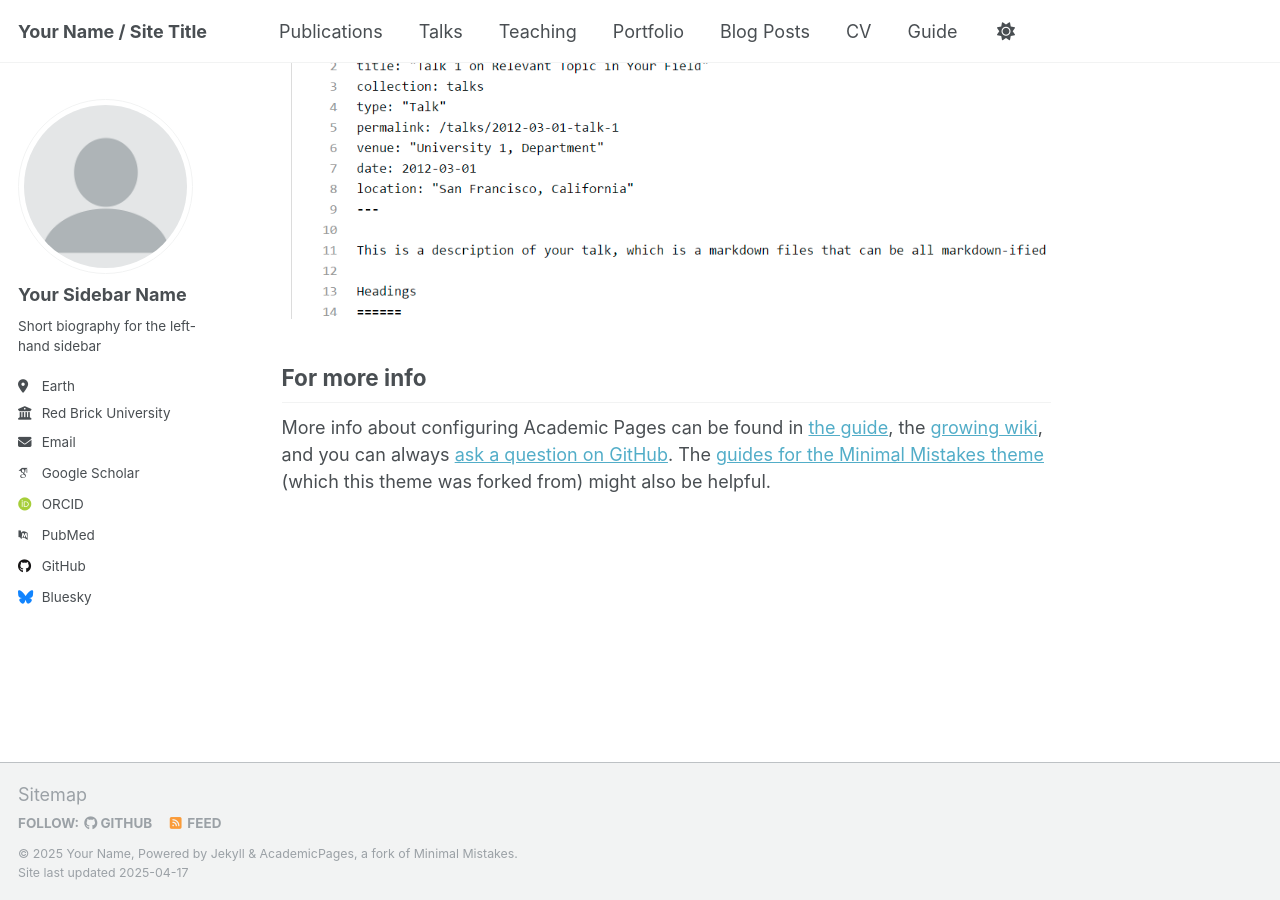
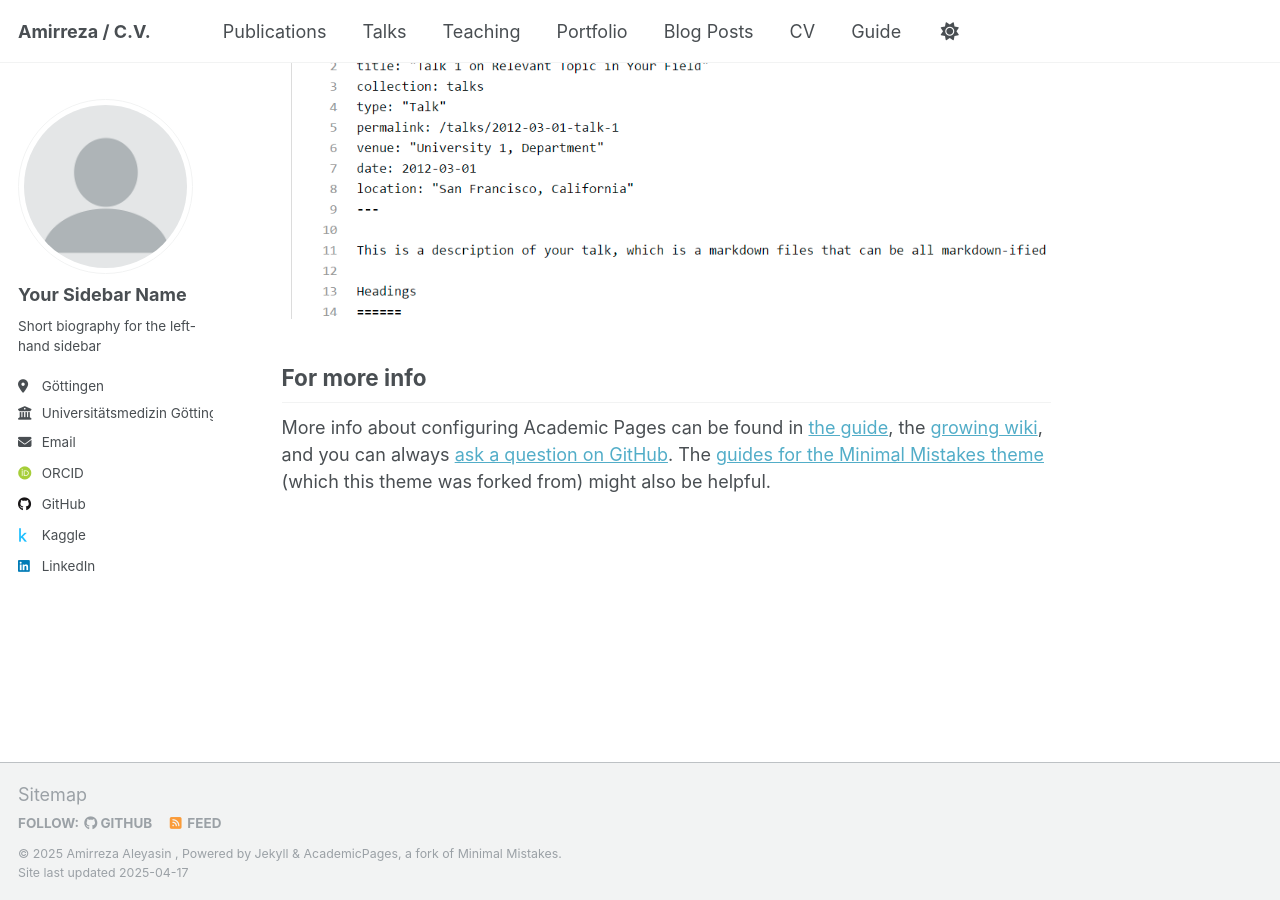
Before and after one commit to Amirreza-0/amirreza-0.github.io, a Jekyll site: the page built from _pages/about.md, in a window 1280 px wide and 900 px high, scrolled down 2636 px. Built offline with Jekyll 4.4.1, drawn with Linux system fonts in a browser that asks for light colours; some web fonts are replaced.

Commit message:
Update _config.yml

```diff
--- a/_config.yml
+++ b/_config.yml
@@ -9,13 +9,13 @@
 # Basic Site Settings
 locale                   : "en-US"
 site_theme               : "default"
-title                    : "Your Name / Site Title"
+title                    : "Amirreza / C.V."
 title_separator          : "-"
-name                     : &name "Your Name"
-description              : &description "personal description"
-url                      : https://academicpages.github.io # the base hostname & protocol for your site e.g. "https://[your GitHub username].github.io"
+name                     : &name "Amirreza Aleyasin  "
+description              : &description "Bioinformatics Researcher"
+url                      : https://amirreza-0.github.io # the base hostname & protocol for your site e.g. "https://[your GitHub username].github.io"
 baseurl                  : "" # the subpath of your site, e.g. "/blog"
-repository               : "academicpages/academicpages.github.io"
+repository               : "Amirreza-0/amirreza-0.github.io"
 
 # Site Author - The following control what appear as part of the author content on the side bar.
 #               If a field is blank the icon and link will not appear, otherwise it will be shown.
@@ -26,18 +26,18 @@ author:
   name             : "Your Sidebar Name"
   pronouns         : # example: "she/her"
   bio              : "Short biography for the left-hand sidebar"
-  location         : "Earth"
-  employer         : "Red Brick University"
+  location         : "Göttingen"
+  employer         : "Universitätsmedizin Göttingen"
   uri              : # URL
-  email            : "none@example.org"
+  email            : "amirreza.alise@gmail.com"
 
   # Academic websites
   arxiv            : # URL - Update with the correct link to your profile
-  googlescholar    : "https://scholar.google.com/citations?user=PS_CX0AAAAAJ"
+  googlescholar    : # "https://scholar.google.com/citations?user=PS_CX0AAAAAJ"
   impactstory      : # URL
-  orcid            : "http://orcid.org/yourorcidurl"
+  orcid            : "http://orcid.org/0000-0003-2742-7138"
   semantic         : # URL
-  pubmed           : "https://www.ncbi.nlm.nih.gov/pubmed/?term=john+snow"
+  pubmed           : # "https://www.ncbi.nlm.nih.gov/pubmed/?term=john+snow"
   researchgate     : # URL
   scopus           : # URL
 
@@ -45,12 +45,12 @@ author:
   bitbucket        : # Username - Update with your username on the site
   codepen          : # Username
   dribbble         : # Username
-  github           : "academicpages"
-  kaggle           : # Username
+  github           : "Amirreza-0"
+  kaggle           : "amirrezaaleyasin" # Username
   stackoverflow    : # User number or user number and name (i.e., use "1" or "1/jeff-atwood")
 
   # Social media
-  bluesky          : "bsky.app" # Replace this with you Bluesky username
+  bluesky          : # Replace this with you Bluesky username
   facebook         : # Username
   flickr           : # Username
   foursquare       : # Username
@@ -59,7 +59,7 @@ author:
   keybase          : # Username
   instagram        : # Username
   lastfm           : # Username
-  linkedin         : # Username
+  linkedin         : "amirreza-aleyasin" # Username
   mastodon         : # URL
   medium           : # URL
   pinterest        : # Username
```
